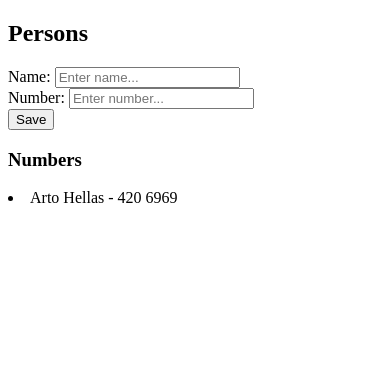
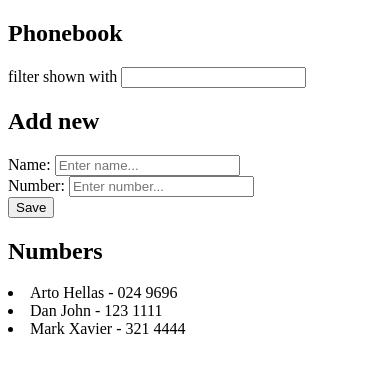
Before and after one commit to danutdotrar/FSO-recap, a React (Vite) app in the folder part2/phonebook/: page / in a window 390 px wide. Shown: the top 372 px of the page. Built offline with nearby package versions, Linux system fonts and the light colour scheme.

Commit message:
Add part2 phonebook ex2.9

```diff
--- a/part2/phonebook/src/App.jsx
+++ b/part2/phonebook/src/App.jsx
@@ -2,10 +2,17 @@ import { useState } from "react";
 
 const App = () => {
     const [persons, setPersons] = useState([
-        { name: "Arto Hellas", number: "420 6969" },
+        { name: "Arto Hellas", number: "024 9696", id: 1 },
+        { name: "Dan John", number: "123 1111", id: 2 },
+        { name: "Mark Xavier", number: "321 4444", id: 3 },
     ]);
     const [newName, setNewName] = useState("");
     const [newNumber, setNewNumber] = useState("");
+    const [filterName, setFilterName] = useState("");
+
+    const filteredPersonsByName = persons.filter((person) =>
+        person.name.toLowerCase().includes(filterName.toLowerCase())
+    );
 
     const handleSubmit = (e) => {
         e.preventDefault();
@@ -39,10 +46,19 @@ const App = () => {
         setNewNumber(e.target.value);
     };
 
+    const handleFilterChange = (e) => {
+        setFilterName(e.target.value);
+    };
+
     return (
         <>
-            <h2>Persons</h2>
+            <h2>Phonebook</h2>
+            <div>
+                filter shown with{" "}
+                <input value={filterName} onChange={handleFilterChange} />
+            </div>
 
+            <h2>Add new</h2>
             <form onSubmit={handleSubmit}>
                 <div className="form-container">
                     <label htmlFor="name">Name: </label>
@@ -69,9 +85,9 @@ const App = () => {
             </form>
 
             <div>
-                <h3>Numbers</h3>
-                {persons.map((person) => (
-                    <li>
+                <h2>Numbers</h2>
+                {filteredPersonsByName.map((person) => (
+                    <li key={person.id}>
                         {person.name} - {person.number}
                     </li>
                 ))}
```
